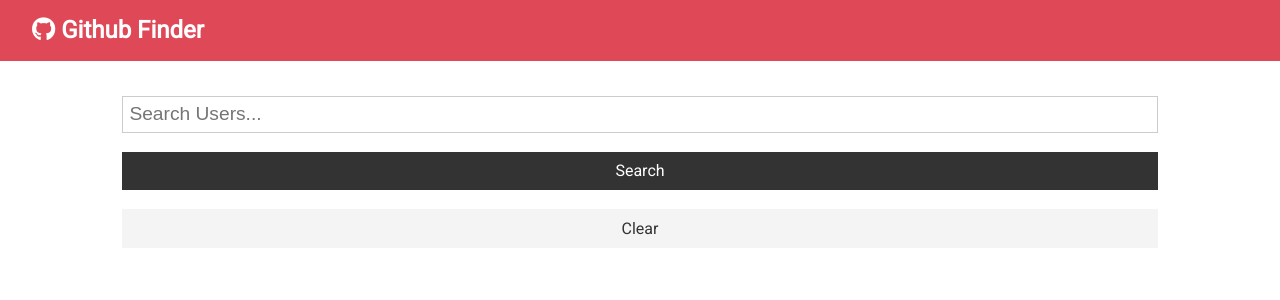
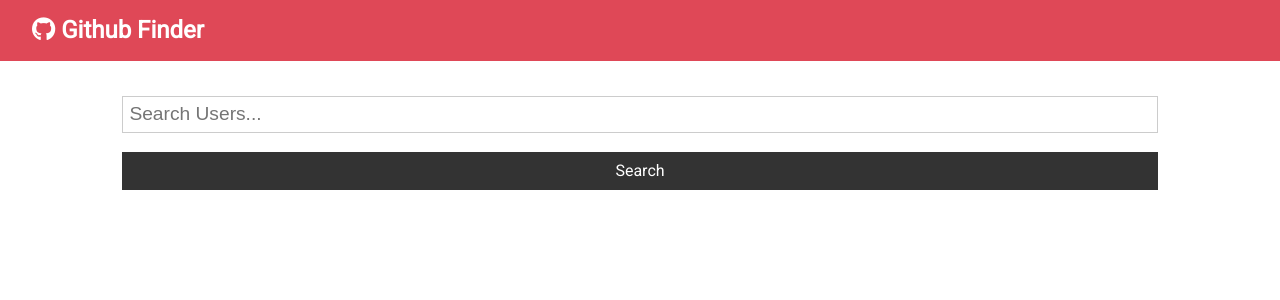
Before and after one commit to miguellutz/github-finder, a React (Create React App) app: page / in a window 1280 px wide. Shown: the top 300 px of the page. Built offline with nearby package versions, Linux system fonts and the light colour scheme.

Commit message:
Only show clear button when there are user results

```diff
--- a/src/App.js
+++ b/src/App.js
@@ -38,12 +38,18 @@
   render() {
     // return React.createElement('div', { className: 'App' }, React.createElement('h1', null, 'Hello from React')
     // );
+    const { users, loading } = this.state;
+
     return (
       <div className='App'>
         <Navbar />
         <div className="container">
-          <Search searchUsers={this.searchUsers} clearUsers={this.clearUsers} />
-          <Users loading={this.state.loading} users={this.state.users} />
+          <Search
+            searchUsers={this.searchUsers}
+            clearUsers={this.clearUsers}
+            showClear={ users.length > 0 ? true : false}
+          />
+          <Users loading={loading} users={users} />
         </div>
       </div>
     );
--- a/src/components/users/Search.js
+++ b/src/components/users/Search.js
@@ -8,7 +8,8 @@
 
   static propTypes = {
     searchUsers: PropTypes.func.isRequired,
-    clearUsers: PropTypes.func.isRequired
+    clearUsers: PropTypes.func.isRequired,
+    showClear: PropTypes.bool.isRequired
   };
 
   onSubmit = e => {
@@ -20,6 +21,8 @@
   onChange = (e) => this.setState({ [e.target.name]: e.target.value });
 
   render() {
+    const { showClear, clearUsers } = this.props;
+
     return (
       <div>
         <form onSubmit={this.onSubmit} className="form">
@@ -35,12 +38,14 @@
             className="btn btn-dark btn-block"
           />
         </form>
-        <button
-          className="btn btn-light btn-block"
-          onClick={this.props.clearUsers}
-        >
-          Clear
-        </button>
+        {showClear && (
+          <button
+            className="btn btn-light btn-block"
+            onClick={clearUsers}
+          >
+            Clear
+          </button>
+        )}
       </div>
     );
   }
```
